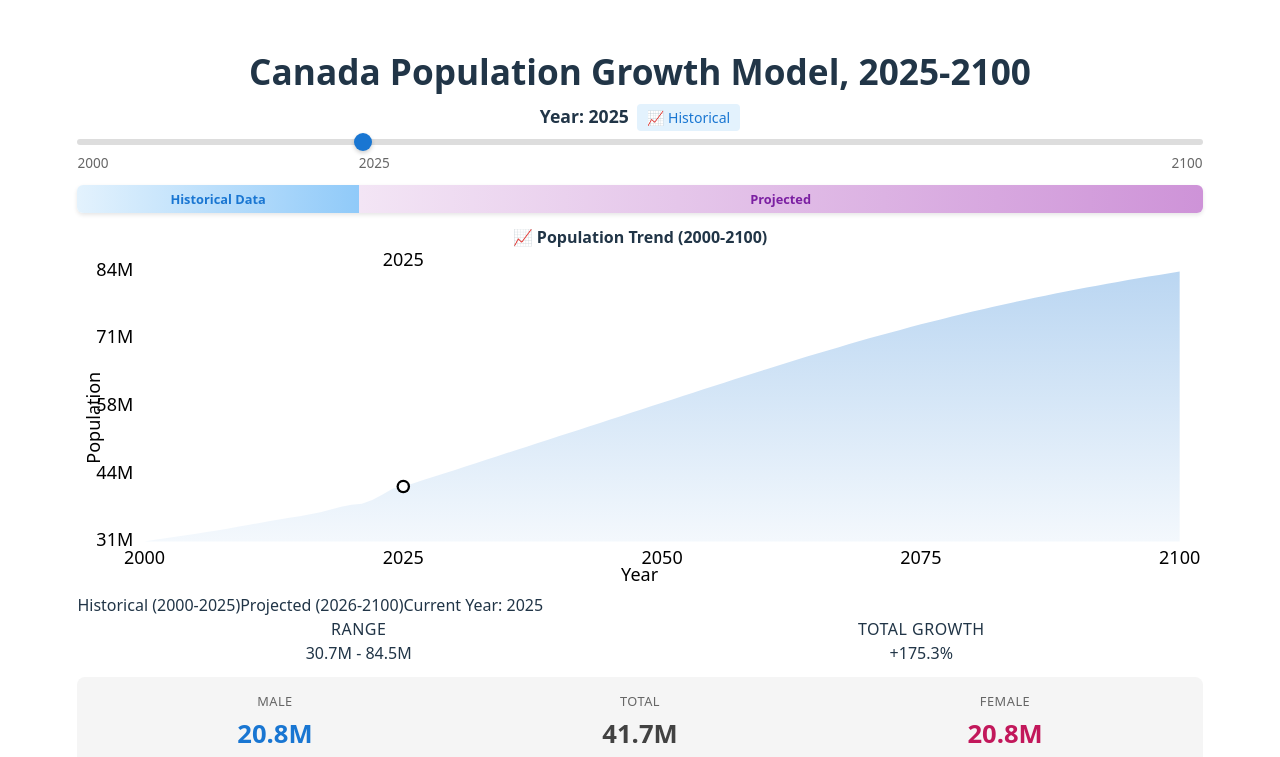
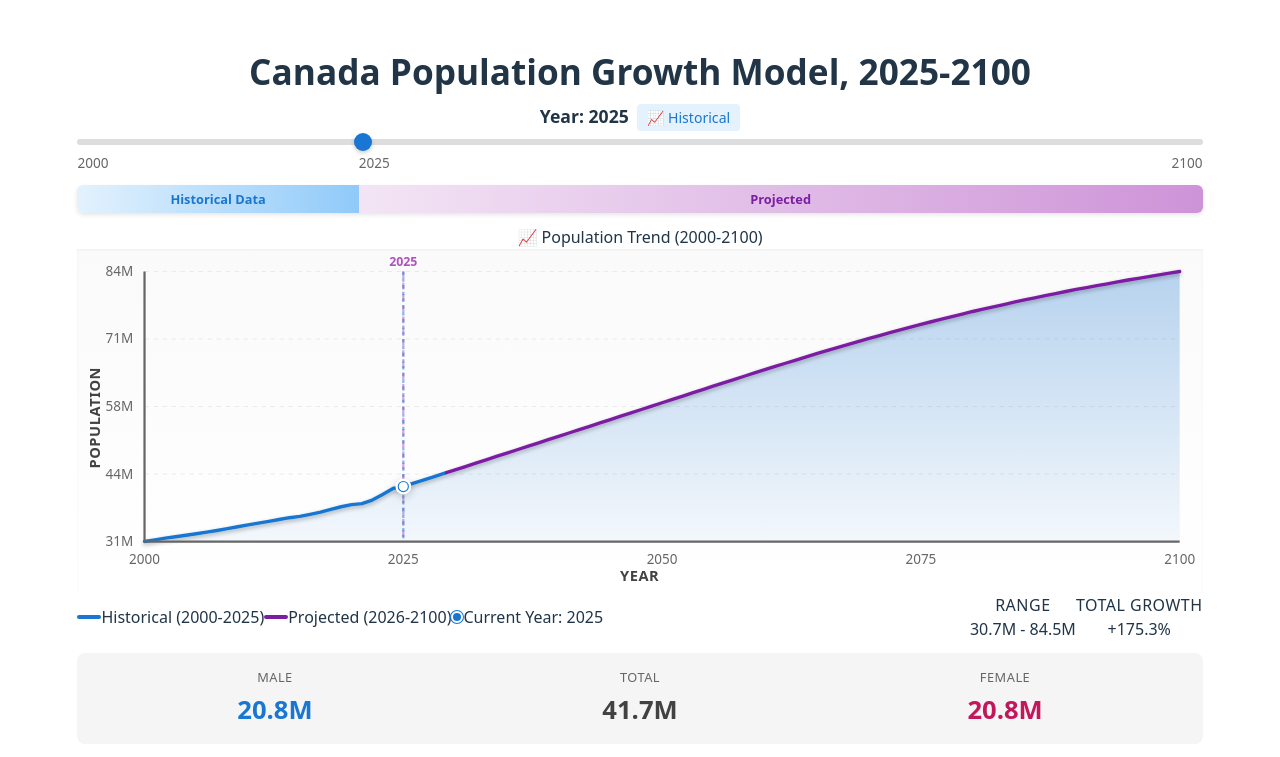
Before and after one commit to thewondrfulwizrd/WA1, a React (Vite) app: page / in a window 1280 px wide. Shown: the top 757 px of the page. Built offline with nearby package versions, Linux system fonts and the light colour scheme.

Commit message:
Update chart CSS with gradients and better styling

```diff
--- a/src/components/PopulationTrendChart.css
+++ b/src/components/PopulationTrendChart.css
@@ -9,110 +9,155 @@
 .population-trend-chart h3 {
   margin: 0 0 var(--space-16) 0;
   font-size: var(--font-size-lg);
+  font-weight: var(--font-weight-semibold);
 }
 
 .chart-container {
   width: 100%;
-  background: var(--color-bg-1);
+  background: linear-gradient(to bottom, #fafafa 0%, #ffffff 100%);
   border: 1px solid var(--color-border);
   border-radius: var(--radius-base);
   padding: var(--space-16);
   margin-bottom: var(--space-16);
+  box-shadow: inset 0 1px 3px rgba(0, 0, 0, 0.05);
 }
 
 .chart-container svg {
   overflow: visible;
+  width: 100%;
+  height: auto;
 }
 
 /* Grid lines */
 .grid-line {
-  stroke: var(--color-border);
-  stroke-width: 0.5;
-  stroke-dasharray: 2,2;
+  stroke: #e0e0e0;
+  stroke-width: 1;
+  stroke-dasharray: 4,4;
+  opacity: 0.6;
 }
 
 /* Divider between observed and projected */
 .divider-line {
-  stroke: var(--color-text-secondary);
-  stroke-width: 1;
+  stroke: #9c27b0;
+  stroke-width: 2;
+  stroke-dasharray: 6,4;
+  opacity: 0.4;
+}
+
+.divider-label {
+  fill: #9c27b0;
+  font-size: 11px;
+  font-weight: 600;
+  opacity: 0.8;
+}
+
+/* Area fill under the line */
+.area-fill {
+  opacity: 1;
+}
+
+/* Trend line */
+.trend-line {
+  stroke-linecap: round;
+  stroke-linejoin: round;
+}
+
+/* Current year indicator */
+.current-year-line {
+  stroke: #1976d2;
+  stroke-width: 2;
   stroke-dasharray: 3,3;
   opacity: 0.5;
 }
 
-/* Trend line */
-.trend-line {
-  stroke: var(--color-primary);
-  stroke-width: 2.5;
-  stroke-linecap: round;
-  stroke-linejoin: round;
-  filter: drop-shadow(0 2px 4px rgba(0, 0, 0, 0.1));
-}
-
-/* Data points */
-.data-point {
-  fill: var(--color-primary);
-  opacity: 0.3;
-  transition: all var(--duration-fast) var(--ease-standard);
-}
-
-.data-point.active {
-  fill: var(--color-primary);
-  r: 3;
-  opacity: 1;
+.current-year-point {
+  fill: #1976d2;
+  stroke: white;
+  stroke-width: 2;
   filter: drop-shadow(0 2px 4px rgba(0, 0, 0, 0.2));
 }
 
-/* Current year indicator */
-.current-year-line {
-  stroke: var(--color-primary);
-  stroke-width: 1.5;
-  opacity: 0.4;
-  stroke-dasharray: 2,4;
+/* Axes */
+.axis-line {
+  stroke: #666;
+  stroke-width: 2;
+}
+
+.axis-label {
+  fill: #666;
+  font-size: 12px;
+  font-weight: 500;
+}
+
+.axis-title {
+  fill: #424242;
+  font-size: 13px;
+  font-weight: 600;
+  text-transform: uppercase;
+  letter-spacing: 0.5px;
+}
+
+/* Chart footer */
+.chart-footer {
+  display: flex;
+  justify-content: space-between;
+  align-items: center;
+  gap: var(--space-16);
+  flex-wrap: wrap;
 }
 
 /* Legend */
 .chart-legend {
   display: flex;
   gap: var(--space-16);
-  margin-bottom: var(--space-16);
   flex-wrap: wrap;
 }
 
 .legend-item {
   display: flex;
-  flex-direction: column;
-  gap: var(--space-4);
+  align-items: center;
+  gap: var(--space-8);
 }
 
-.legend-label {
-  font-size: var(--font-size-xs);
-  color: var(--color-text-secondary);
-  text-transform: uppercase;
-  letter-spacing: 0.5px;
-  font-weight: var(--font-weight-semibold);
+.legend-color {
+  width: 24px;
+  height: 4px;
+  border-radius: 2px;
 }
 
-.legend-value {
-  font-size: var(--font-size-sm);
+.legend-color.historical {
+  background: linear-gradient(to right, #1976d2, #1976d2);
+}
+
+.legend-color.projected {
+  background: linear-gradient(to right, #7b1fa2, #7b1fa2);
+}
+
+.legend-color.current {
+  width: 12px;
+  height: 12px;
+  border-radius: 50%;
+  background: #1976d2;
+  border: 2px solid white;
+  box-shadow: 0 0 0 1px #1976d2;
+}
+
+.legend-text {
+  font-size: var(--font-size-xs);
   color: var(--color-text);
   font-weight: var(--font-weight-medium);
 }
 
 /* Chart stats */
 .chart-stats {
-  display: grid;
-  grid-template-columns: repeat(auto-fit, minmax(150px, 1fr));
-  gap: var(--space-12);
+  display: flex;
+  gap: var(--space-16);
 }
 
 .stat-item {
   display: flex;
   flex-direction: column;
   gap: var(--space-4);
-  padding: var(--space-12);
-  background: var(--color-secondary);
-  border-radius: var(--radius-base);
-  border-left: 3px solid var(--color-primary);
 }
 
 .stat-label {
@@ -120,6 +165,7 @@
   color: var(--color-text-secondary);
   text-transform: uppercase;
   letter-spacing: 0.5px;
+  font-weight: var(--font-weight-semibold);
 }
 
 .stat-value {
@@ -137,12 +183,27 @@
     padding: var(--space-12);
   }
 
+  .chart-footer {
+    flex-direction: column;
+    align-items: flex-start;
+    gap: var(--space-12);
+  }
+
   .chart-legend {
     flex-direction: column;
     gap: var(--space-8);
   }
 
   .chart-stats {
-    grid-template-columns: 1fr;
+    width: 100%;
+    justify-content: space-between;
+  }
+
+  .axis-label {
+    font-size: 10px;
+  }
+
+  .axis-title {
+    font-size: 11px;
   }
 }
```
